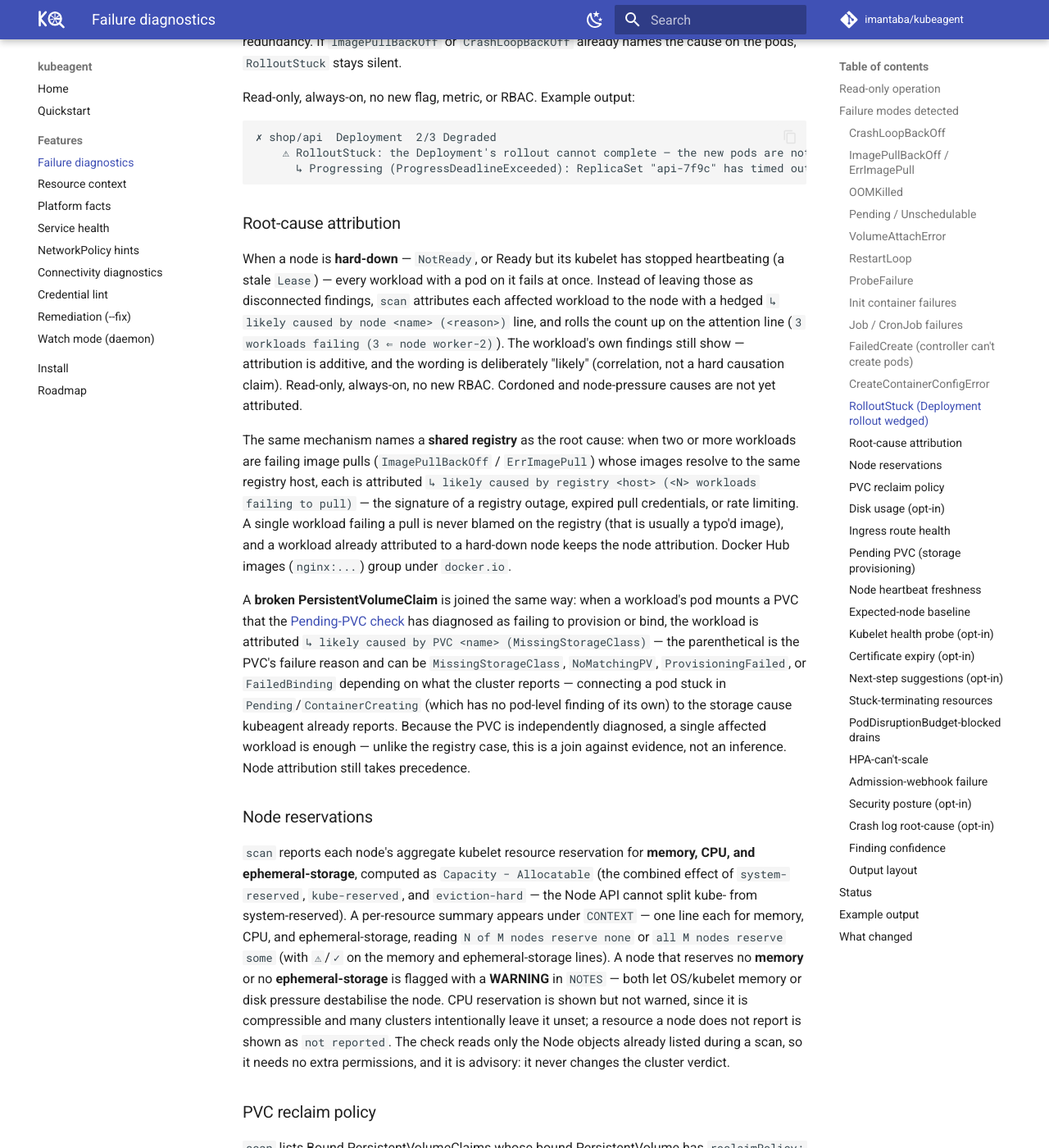
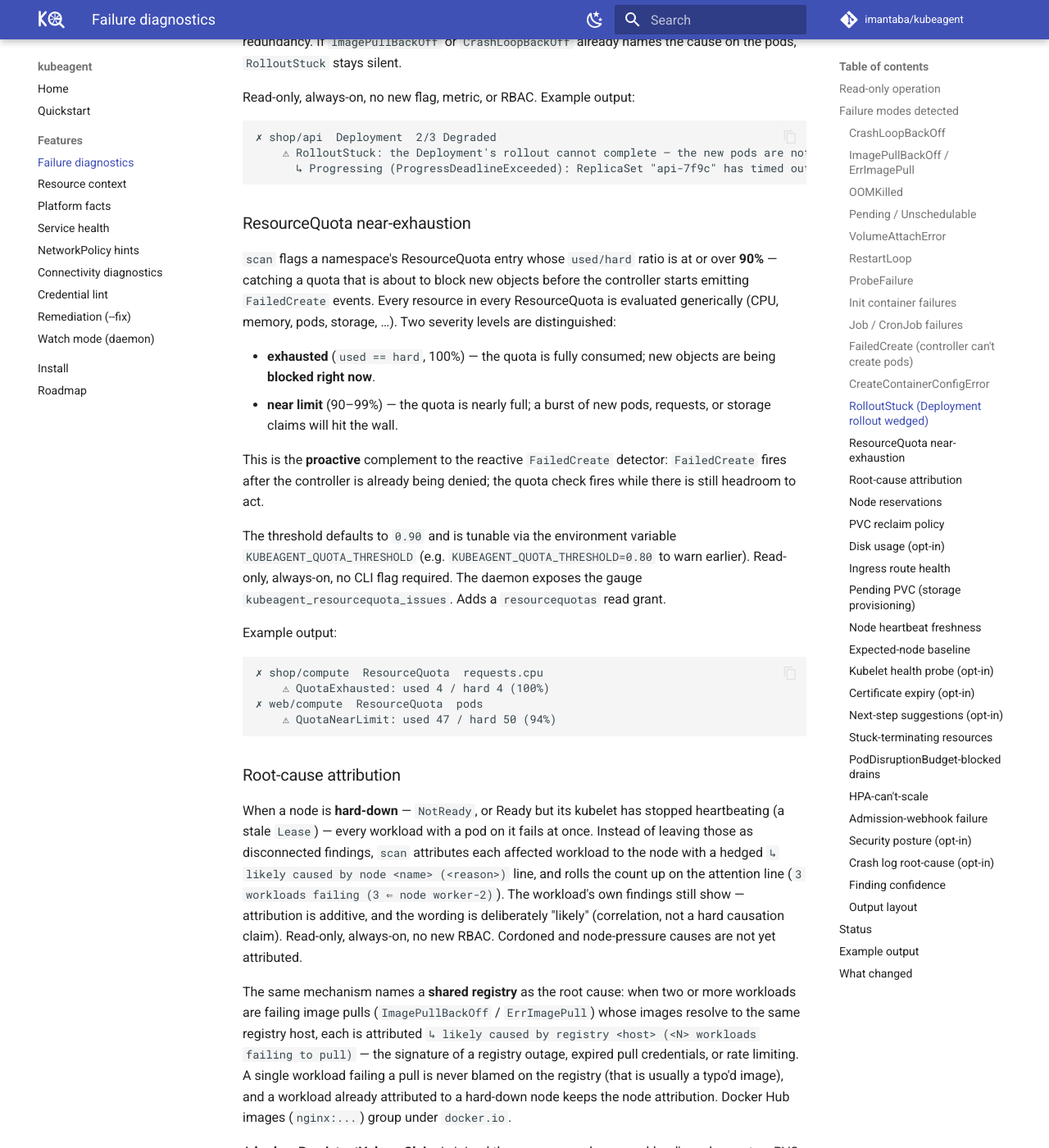
Before and after one commit to imantaba/kubeagent, an MkDocs documentation site: the page built from website/docs/features/diagnostics.md, in a window 1280 px wide and 1400 px high, scrolled down 3238 px. Shown: the whole window at 82% size. Built offline with MkDocs 1.6.1 and Material for MkDocs 9.7.7, drawn with Linux system fonts in a browser that asks for light colours; comment, search, counter and statistics services are not loaded.

Commit message:
docs: document the ResourceQuota near-exhaustion check

````diff
--- a/website/docs/features/diagnostics.md
+++ b/website/docs/features/diagnostics.md
@@ -138,6 +138,37 @@ Read-only, always-on, no new flag, metric, or RBAC. Example output:
 ✗ shop/api  Deployment  2/3 Degraded
     ⚠ RolloutStuck: the Deployment's rollout cannot complete — the new pods are not becoming available
       ↳ Progressing (ProgressDeadlineExceeded): ReplicaSet "api-7f9c" has timed out progressing.
+```
+
+### ResourceQuota near-exhaustion
+
+`scan` flags a namespace's ResourceQuota entry whose `used/hard` ratio is at or
+over **90%** — catching a quota that is about to block new objects before the
+controller starts emitting `FailedCreate` events. Every resource in every
+ResourceQuota is evaluated generically (CPU, memory, pods, storage, …). Two
+severity levels are distinguished:
+
+- **exhausted** (`used == hard`, 100%) — the quota is fully consumed; new
+  objects are being **blocked right now**.
+- **near limit** (90–99%) — the quota is nearly full; a burst of new pods,
+  requests, or storage claims will hit the wall.
+
+This is the **proactive** complement to the reactive `FailedCreate` detector:
+`FailedCreate` fires after the controller is already being denied; the quota
+check fires while there is still headroom to act.
+
+The threshold defaults to `0.90` and is tunable via the environment variable
+`KUBEAGENT_QUOTA_THRESHOLD` (e.g. `KUBEAGENT_QUOTA_THRESHOLD=0.80` to warn
+earlier). Read-only, always-on, no CLI flag required. The daemon exposes the
+gauge `kubeagent_resourcequota_issues`. Adds a `resourcequotas` read grant.
+
+Example output:
+
+```text
+✗ shop/compute  ResourceQuota  requests.cpu
+    ⚠ QuotaExhausted: used 4 / hard 4 (100%)
+✗ web/compute  ResourceQuota  pods
+    ⚠ QuotaNearLimit: used 47 / hard 50 (94%)
 ```
 
 ### Root-cause attribution
````
Also changed, not shown: website/docs/roadmap.md (+9 -0 lines), CHANGELOG.md, README.md.
